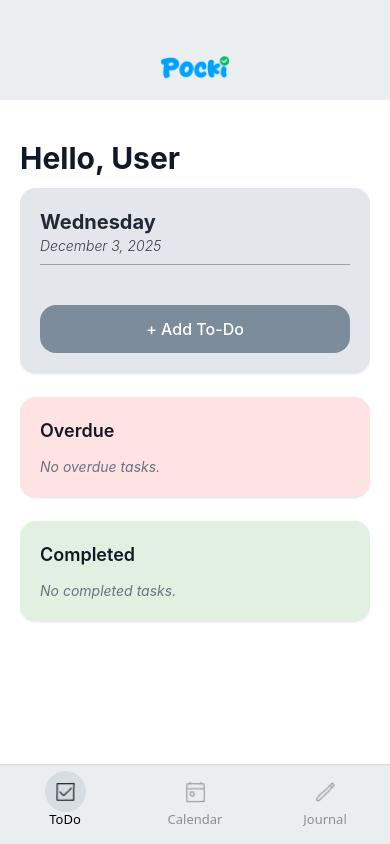
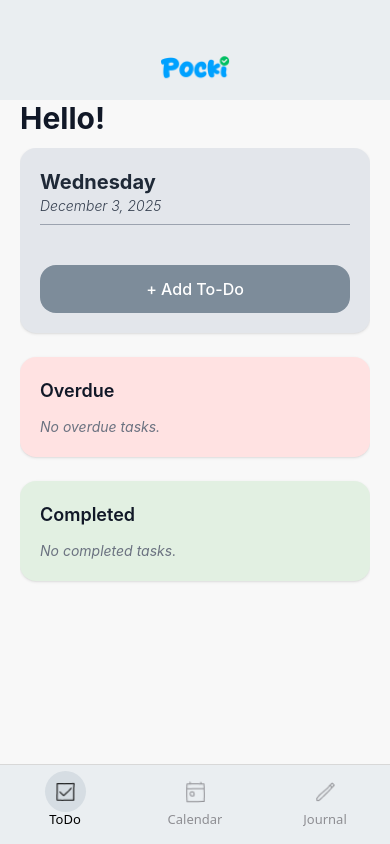
Before and after one commit to kunj406962/mobileAppFinalProj, a React Native app: screen /ToDo in a window 390 px wide. Built offline with nearby package versions, Linux system fonts and the light colour scheme.

Commit message:
Update greeting and background color in ToDoScreen

```diff
--- a/src/screens/ToDoScreen.jsx
+++ b/src/screens/ToDoScreen.jsx
@@ -131,11 +131,11 @@ export default function ToDoScreen() {
       : null;
 
   return (
-    <SafeAreaView className="flex-1 bg-white px-5 pt-10 pb-20">
+    <SafeAreaView className="flex-1 bg-[#F8F8F8] px-5 pb-20 -mt-0">
       {/* Top greeting */}
       <View className="mb-3">
         <Text className="text-3xl font-bold text-gray-900">
-          Hello, User
+          Hello!
         </Text>
 
         {targetPretty && (
```
